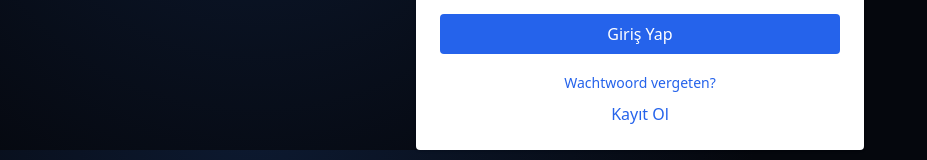
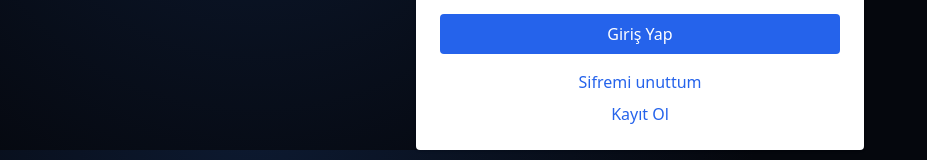
Before and after one commit to AyhanEkici/parselradar, a React (Vite) app in the folder apps/web/: page /login in a window 1280 px wide. Shown: the part 250-410 px from the top of the page, without its empty margins (0-927 px from the left). Built offline with nearby package versions, Linux system fonts and the light colour scheme.

Commit message:
fix: close synthetic QA polish findings

```diff
--- a/apps/web/src/pages/Login.tsx
+++ b/apps/web/src/pages/Login.tsx
@@ -2,7 +2,6 @@
 import { login } from '../lib/auth';
 import { Link, useNavigate } from 'react-router-dom';
 import { useToast } from '../components/ui';
-import ForgotPasswordLink from '../components/auth/ForgotPasswordLink';
 import { useAuth } from '../hooks/useAuth';
 import { getAuthToken, getStoredUser, setAuthSession } from '../lib/authStorage';
 
@@ -100,7 +99,11 @@
 
       <div className="mt-4 text-center">
         <div className="space-y-2">
-          <ForgotPasswordLink />
+          <div>
+            <Link to="/forgot-password" className="text-blue-600">
+              Sifremi unuttum
+            </Link>
+          </div>
           <div>
             <Link to="/register" className="text-blue-600">
               Kayıt Ol
```
Also changed, not shown: 3 other files (tests, documents, lock files or other folders).
